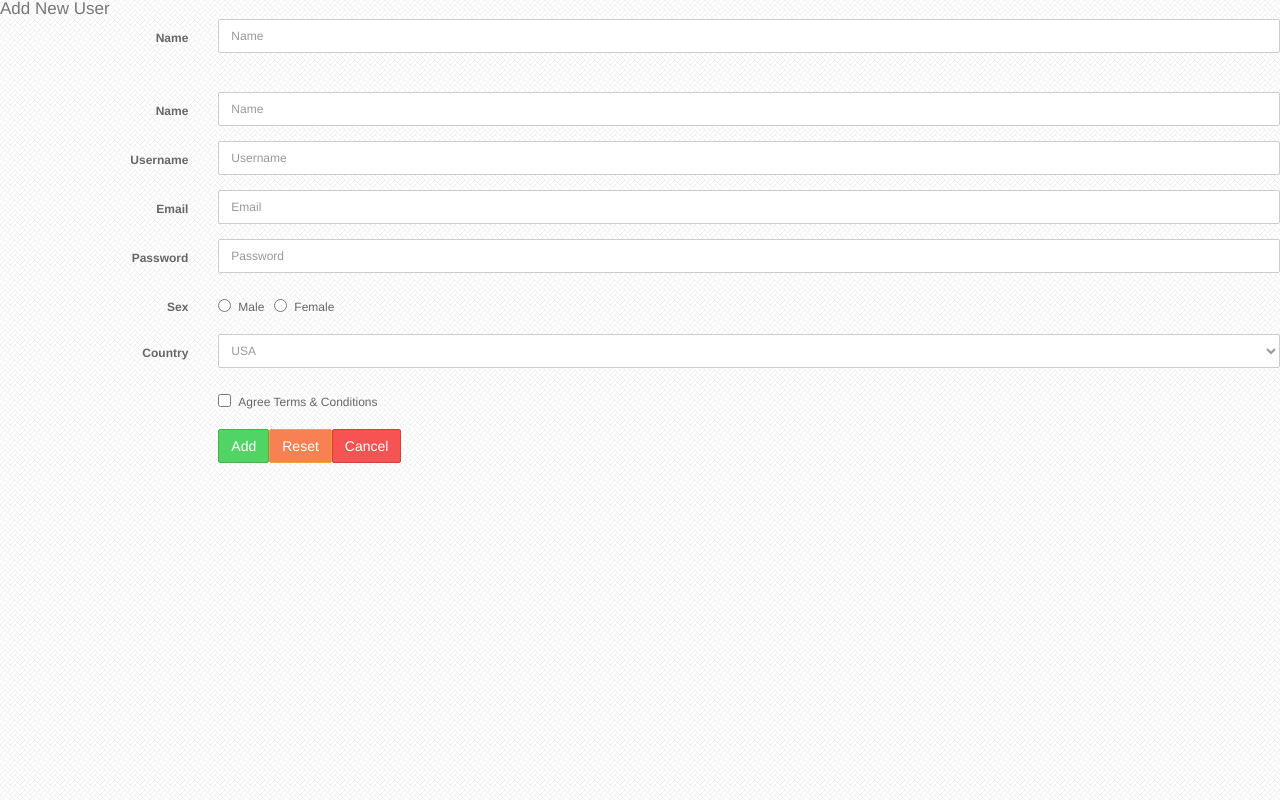
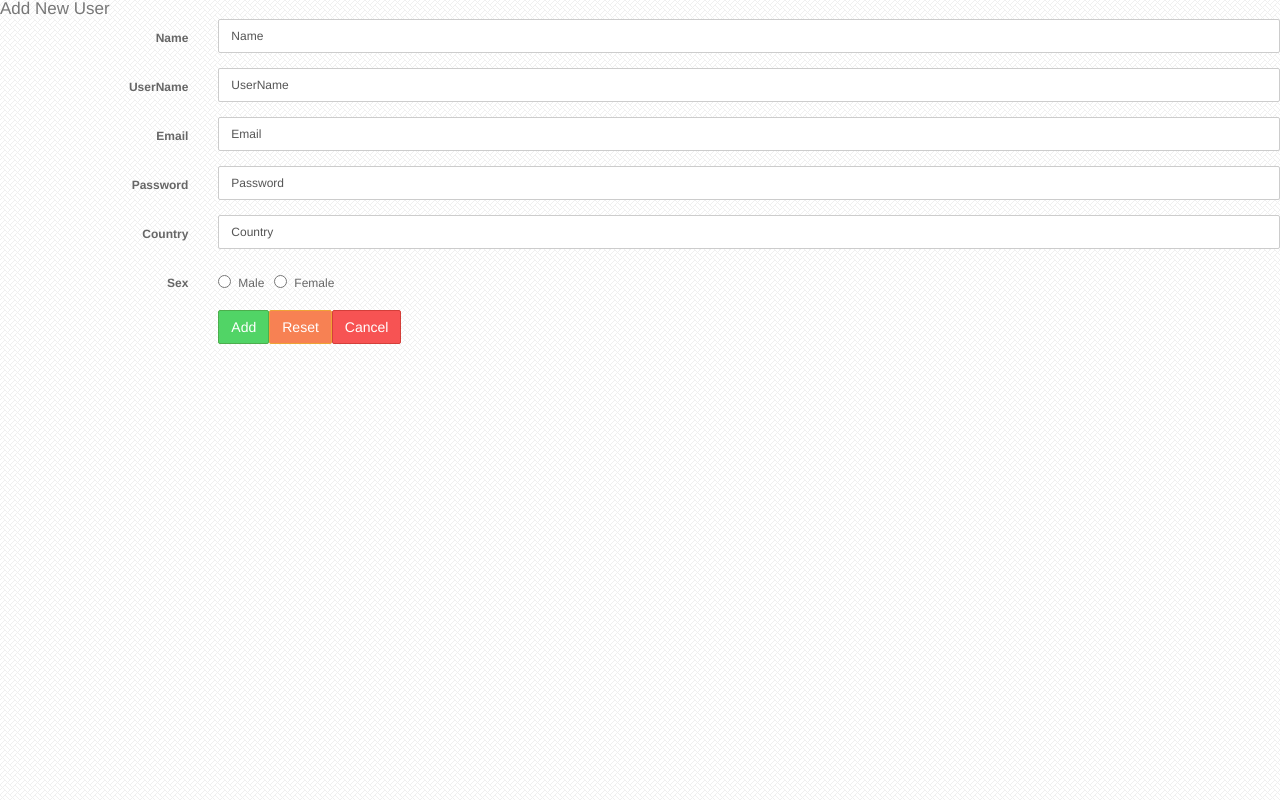
Before and after one commit to MaximSemenov/angular-5-admin, an Angular app: page /users/add-new-user in a window 1280 px wide. Built offline with nearby package versions, Linux system fonts and the light colour scheme.

Commit message:
It is sad commit about broken Angular... :-( There is a problem with its router

```diff
--- a/src/app/users/add-new-user/add-new-user.component.html
+++ b/src/app/users/add-new-user/add-new-user.component.html
@@ -1,19 +1,37 @@
 <div class="tab-pane fade active in" id="addnew">
+
   <h4>Add New User</h4>
 
   <form [formGroup]="newUserControl"  class="form-horizontal" role="form">
+      <!-- form['controls'].passwords['controls'].confirmPassword.dirty -->
+    <!-- <div class="form-group" formArrayName="newUser" *ngFor="let input of newUserControl.controls.newUser.controls; index as i"> -->
+    <div class="form-group" formArrayName="newUser" *ngFor="let input of newUserControl['controls'].newUser['controls']; index as i">
+      <label for="name" class="col-md-2 control-label">{{inputsTitles[i]}}</label>
+      <div class="col-md-10">
+        <input formControlName="{{i}}" type="text" class="form-control" placeholder="Name">
+      </div>
 
-        <!-- <div class="form-group" formArrayName="newUser" *ngFor="let input of newUserControl.controls.newUser.controls"> -->
-        <div class="form-group" formArrayName="newUser">
-            <label for="name" class="col-md-2 control-label">Name</label>
+    </div>
+    <div class="form-group">
+      <label for="radio" class="col-md-2 control-label">Sex</label>
       <div class="col-md-10">
-              <input type="text" class="form-control" id="name" placeholder="Name">
+        <label class="radio-inline" *ngFor="let gender of ['Male', 'Female']">
+          <input formControlName="radioSex" type="radio" id="radio" value="{{gender}}">{{gender}}
+        </label>
+
       </div>
     </div>
+    <div class="form-group">
+      <div class="col-md-offset-2 col-md-10">
+        <button type="submit" class="btn btn-success">Add</button>
+        <button type="reset" class="btn btn-warning">Reset</button>
+        <button type="reset" class="btn btn-danger">Cancel</button>
+      </div>
+    </div>
+  </form>
 
-    </form>
-<br>
-    <form class="form-horizontal" role="form">
+
+  <!-- <form class="form-horizontal" role="form">
 
     <div class="form-group">
       <label for="name" class="col-md-2 control-label">Name</label>
@@ -85,5 +103,5 @@
         <button type="reset" class="btn btn-danger">Cancel</button>
       </div>
     </div>
-    </form>
+  </form> -->
 </div>
--- a/src/app/users/add-new-user/add-new-user.component.ts
+++ b/src/app/users/add-new-user/add-new-user.component.ts
@@ -9,6 +9,8 @@ import { FormControl, FormGroup, FormArray } from '@angular/forms';
 export class AddNewUserComponent implements OnInit {
 
   public newUserControl: FormGroup;
+  public inputsTitles = ['Name', 'UserName', 'Email', 'Password', 'Country'];
+  // public radioSex: FormControl;
 
   constructor() { }
 
@@ -21,10 +23,16 @@ export class AddNewUserComponent implements OnInit {
         new FormControl('Email'),
         new FormControl('Password'),
         new FormControl('Country')
-      ])
+      ]),
+      radioSex: new FormControl('')
     });
 
+     this.newUserControl.valueChanges.subscribe((value) => console.log(value));
 
   }
 
+  onSubmitNewUser() {
+console.log(this.newUserControl);
+  }
+
 }
--- a/src/app/users/users-list/users-list.component.html
+++ b/src/app/users/users-list/users-list.component.html
@@ -14,7 +14,7 @@
       <th>Action</th>
     </tr>
 
-    <tr *ngFor="let user of users">
+    <tr *ngFor="let user of filteredUsers">
     <!-- <tr *ngFor="let user of users | slice:startElement:endElement; index as i"> -->
 
       <td>
--- a/src/app/users/users-list/users-list.component.ts
+++ b/src/app/users/users-list/users-list.component.ts
@@ -1,13 +1,14 @@
 import { Component, OnInit, OnChanges, Input } from '@angular/core';
-import { ActivatedRoute } from '@angular/router';
+import { ActivatedRoute, Router } from '@angular/router';
 import { SimpleChanges } from '@angular/core/src/metadata/lifecycle_hooks';
+
 
 @Component({
   selector: 'app-users-list',
   templateUrl: './users-list.component.html',
   styleUrls: ['./users-list.component.css']
 })
-export class UsersListComponent implements OnInit, OnChanges {
+export class UsersListComponent implements OnInit {
 
   public activePage: number;
   public userFilter: number;
@@ -16,27 +17,21 @@ export class UsersListComponent implements OnInit, OnChanges {
   @Input() users;
   // @Input() filteredUsers;
 
-  constructor(private activatedRoute: ActivatedRoute) {
-    this.activatedRoute.queryParams.subscribe(params => {
-      if (params.page) {
-        this.userFilter = params.page * 10;
-        this.users = this.filteredUsers;
-        this.users = this.users.filter((item, index) => index < this.userFilter && index >= this.userFilter - 10);
-      }
-    });
-  }
+  constructor(private activatedRoute: ActivatedRoute, private router: Router) { }
 
   ngOnInit() {
+    // this.activatedRoute.queryParams.subscribe((params) => {
 
-  }
+    //   if (!params || !params.page) {
+    //     this.router.navigateByUrl('/users?page=1');
+    //     return false;
+    //   }
+    //   const page = +params.page;
 
-  ngOnChanges(changes: SimpleChanges): void {
+    //   this.userFilter = page * 10;
+    //   this.filteredUsers = this.users.filter((item, index) => index < this.userFilter && index >= this.userFilter - 10);
 
-    if (!changes['users'].isFirstChange()) {
-      this.filteredUsers = Object.assign([], this.users);
-      this.users = this.users.filter((item, index) => index <= 9);
-    }
-
+    // });
   }
 
 }
--- a/src/app/users/users.component.html
+++ b/src/app/users/users.component.html
@@ -41,7 +41,7 @@
 
       <div class="tab-content">
         <div class="tab-pane fade active in" id="ausers">
-          <router-outlet></router-outlet>
+          <!-- <router-outlet></router-outlet> -->
           <app-users-list [users]="users"></app-users-list>
           <app-pagination [quantityOfUsers]='users?.length'></app-pagination>
 
```
Also changed, not shown: src/app/admin/admin.module.ts (+7 -3 lines), src/app/users/users.module.ts (+3 -4 lines), 5 other files (tests, documents, lock files or other folders). Lines whose indentation alone changed are shown as unchanged.
